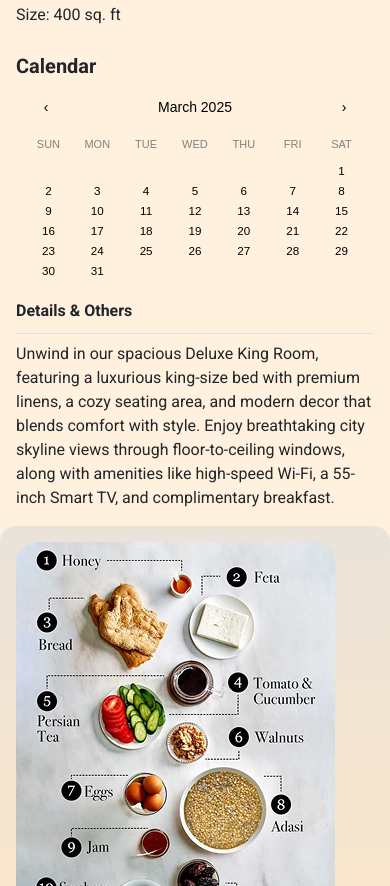
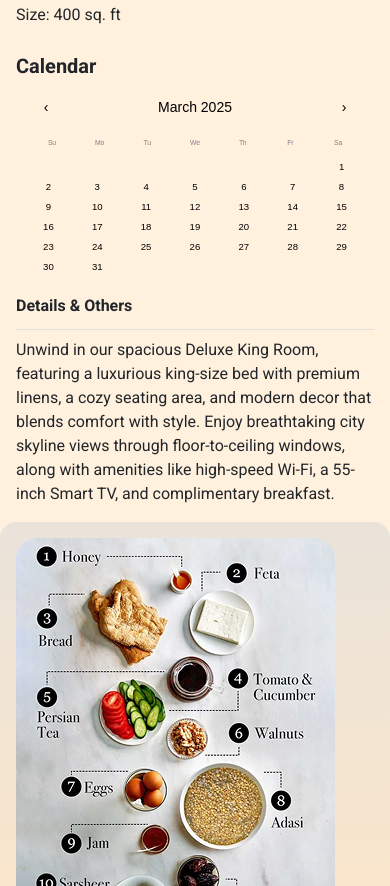
Before and after one commit to ilechang/Dariushhotel1, a React (Vite) app: page /room-details in a window 390 px wide. Shown: the part 1460-2346 px from the top of the page. Built offline with nearby package versions, Linux system fonts and the light colour scheme; a web font is replaced by a local one.

Commit message:
test calender

```diff
--- a/src/App.css
+++ b/src/App.css
@@ -82,14 +82,14 @@ h1 {
   z-index: 1000;
 }
 
-.bigtitle{
+.bigtitle {
   font-size: 7.5rem;
   letter-spacing: 10px;
   z-index: 1000;
 }
 
-.elememt{
-  height:550px
+.elememt {
+  height: 550px
 }
 
 
@@ -98,10 +98,11 @@ h1 {
   h1 {
     font-size: 6rem;
     letter-spacing: 5px;
-    color:blue
+    color: blue
   }
-  .elememt{
-    height:300px
+
+  .elememt {
+    height: 300px
   }
 
 }
@@ -111,10 +112,11 @@ h1 {
   h1 {
     font-size: 4rem;
     letter-spacing: 5px;
-    color:green
+    color: green
   }
-  .elememt{
-    height:300px
+
+  .elememt {
+    height: 300px
   }
 
 }
@@ -124,39 +126,50 @@ h1 {
   h1 {
     font-size: 5rem;
     letter-spacing: 0px;
-    color:red
+    color: red
   }
-  .elememt{
-    height:250px
+
+  .elememt {
+    height: 250px
   }
 
 }
 
 .carousel-indicators {
-  bottom: -50px !important; /* Moves indicators further down */
+  bottom: -50px !important;
+  /* Moves indicators further down */
 }
 
 .carousel-indicators [data-bs-target] {
-  background-color: gray; /* Optional: Change indicator color */
+  background-color: gray;
+  /* Optional: Change indicator color */
   width: 50px;
   height: 3px;
 
 }
-body, html {
-  overflow-x: hidden; /* Prevents horizontal scroll */
-  max-width: 100vw; /* Ensures content doesn't exceed viewport */
-  margin:0;
+
+body,
+html {
+  overflow-x: hidden;
+  /* Prevents horizontal scroll */
+  max-width: 100vw;
+  /* Ensures content doesn't exceed viewport */
+  margin: 0;
   padding: 0;
 }
 
 .container-fluid {
-  max-width: 100vw; /* Prevents extra width issues */
+  max-width: 100vw;
+  /* Prevents extra width issues */
 }
+
 .room-intro {
   background-image: url("/Vector 97.png");
-  background-size: 100% 100%; /* Forces it to cover fully */
+  background-size: 100% 100%;
+  /* Forces it to cover fully */
   background-repeat: no-repeat;
-  background-position: left top; /* Ensures alignment */
+  background-position: left top;
+  /* Ensures alignment */
   width: 100vw;
   min-height: 120vh;
   position: relative;
@@ -172,17 +185,22 @@ body, html {
   font-style: normal;
   font-variation-settings:
     "wdth" 100;
-    line-height: 2.8;
+  line-height: 2.8;
 }
+
 /* Remove default styles from all links */
 a {
-  text-decoration: none !important; /* Removes underline */
-  color: inherit !important; /* Inherits text color */
+  text-decoration: none !important;
+  /* Removes underline */
+  color: inherit !important;
+  /* Inherits text color */
 }
 
 a:hover {
-  text-decoration: none !important; /* No underline on hover */
-  color: inherit !important; /* No color change on hover */
+  text-decoration: none !important;
+  /* No underline on hover */
+  color: inherit !important;
+  /* No color change on hover */
 }
 
 .roboto400 {
@@ -192,114 +210,111 @@ a:hover {
   font-style: normal;
   font-variation-settings:
     "wdth" 100;
-    line-height: 2.8;
+  line-height: 2.8;
 }
 
-
+/* ========== 全局設定 ========== */
 .custom-calendar {
   background-color: #fff1de !important;
   border: none !important;
+  width: 100% !important;
+  text-align: center;
+  font-size: 14px;
+  white-space: nowrap;
 }
 
 .custom-calendar abbr {
   text-decoration: none;
 }
 
-
-
-/* 確保整個日曆不會自動換行 */
-.custom-calendar {
+/* ========== 月份標題（April 2025） ========== */
+.custom-calendar .react-calendar__navigation {
   background-color: #fff1de !important;
-  border: none !important;
-  font-size: 14px;
-  width: 100%;
-  text-align: center;
-  white-space: nowrap;
+  margin-bottom: 2px !important;
+  padding: 2px 0 !important;
 }
 
-/* 修正月份名稱換行問題 */
 .react-calendar__navigation button {
   background-color: #fff1de !important;
   color: black !important;
   font-size: 14px;
-  white-space: nowrap; /* 避免換行 */
-}
-
-/* 確保星期名稱不換行 */
-.react-calendar__month-view__weekdays {
   white-space: nowrap;
 }
 
-/* 縮小日曆數字，確保不佔用過多空間 */
-.react-calendar__tile {
+/* ========== 星期列（S M T W T F S） ========== */
+.custom-calendar .react-calendar__month-view__weekdays {
+  display: flex;
+  justify-content: space-between;
+  padding: 0 4px 2px !important;
+  white-space: nowrap;
+  font-size: 14px;
+}
+
+.custom-calendar .react-calendar__month-view__weekdays__weekday {
+  font-size: 11px !important;
+  white-space: nowrap !important;
+  text-transform: capitalize;
+  color: grey;
+  font-weight: 200;
+  text-align: center;
+  flex: 1;
+}
+
+/* ========== 日期格（每一天） ========== */
+.custom-calendar .react-calendar__month-view__days button {
+  padding: 4px 0 !important;
+  height: 20px !important;
+  line-height: 1 !important;
+}
+
+.custom-calendar .react-calendar__tile {
   font-size: 12px;
   text-align: center;
   background-color: #fff1de !important;
   color: rgb(0, 0, 0) !important;
   white-space: nowrap;
+  padding: 2px !important;
+  min-height: 10px !important;
 }
 
+/* ========== 範圍選取樣式 ========== */
 .selected-start {
-  background-color: #88c0d0 !important; /* 起始日期：珊瑚橘色 */
+  background-color: #88c0d0 !important;
   color: white !important;
-
 }
 
 .selected-range {
-  background-color: #88c0d0 !important; /* 選取範圍：淡藍色 */
+  background-color: #88c0d0 !important;
   color: white !important;
-
 }
 
-/* 調整 calendar 內部行距 */
-.custom-calendar {
-  width: 100% !important;
-}
+/* ========== 響應式處理：中螢幕以下 ========== */
+@media (max-width: 991.98px) {
+  .custom-calendar .react-calendar__month-view__weekdays__weekday {
+    font-size: 0.43rem !important;
+    letter-spacing: -0.25px;
+    /* color: green !important; */
+    /* ✅ 測試色，可刪 */
+  }
 
-.custom-calendar .react-calendar__month-view__weekdays {
-  font-size: 14px; /* 縮小字體 */
-  padding-bottom: 2px; /* 減少行之間的距離 */
-}
-
-.custom-calendar .react-calendar__month-view__days button {
-  padding: 4px 0 !important; /* 減少按鈕的高度 */
-  height: 20px !important; /* 控制日期格子的高度 */
-  line-height: 1 !important; /* 讓文字更緊湊 */
-}
-
-.custom-calendar .react-calendar__tile {
-  padding: 2px !important; /* 減少 padding */
-  min-height: 10px !important; /* 減少日期格子高度 */
-}
-
-/* 讓星期名稱完整顯示 */
-.custom-calendar .react-calendar__month-view__weekdays__weekday {
-  font-size: 11px !important; /* 控制字體大小 */
-  white-space: nowrap !important; /* 禁止換行，確保完整顯示 */
-  text-transform: uppercase !important; /* 讓星期縮寫為大寫 */
-  color:grey;
-font-weight: 200;
-}
-
-/* 縮小月份標題 (March 2025) 的上下間距 */
-.custom-calendar .react-calendar__navigation {
-  margin-bottom: 2px !important; /* 減少底部空間 */
-  padding: 2px 0 !important; /* 減少內邊距 */
-
-}
-
-/* 確保日曆間距統一 */
-.custom-calendar .react-calendar__month-view__weekdays {
-  padding-bottom: 2px !important; /* 減少底部空間 */
+  .custom-calendar .react-calendar__tile {
+    font-size: 0.6rem !important;
+    padding: 6px 0 !important;
+    /* color: red !important; */
+    /* ✅ 測試色，可刪 */
+  }
 }
 
 
 
 
-html, body {
+
+html,
+body {
   margin: 0;
   padding: 0;
-  overflow-x: hidden; /* Prevents horizontal scroll issues */
+  overflow-x: hidden;
+  /* Prevents horizontal scroll issues */
 }
 
 .hover-opacity {
@@ -313,6 +328,7 @@ html, body {
 
 
 .active-section {
-  color: #07756C !important; /* Ensures Bootstrap doesn't override */
-opacity:0.9
+  color: #07756C !important;
+  /* Ensures Bootstrap doesn't override */
+  opacity: 0.9
 }
--- a/src/RoomDetails.jsx
+++ b/src/RoomDetails.jsx
@@ -327,21 +327,27 @@ const RoomDetails = () => {
                                             showNeighboringMonth={false}
                                             prev2Label={null}
                                             next2Label={null}
-                                            onClickDay={handleDateClick} // ✅ 點選時更新
+                                            onClickDay={handleDateClick}
+                                            formatShortWeekday={(locale, date) =>
+                                                date.toLocaleDateString("en-GB", { weekday: "short" }).slice(0, 2)
+                                            }
                                             tileClassName={({ date }) => {
-                                                if (selectedRange.length === 1 && date.getTime() === selectedRange[0].getTime()) {
-                                                    return "selected-start"; // ✅ 起始日期變色
+                                                if (
+                                                    selectedRange.length === 1 &&
+                                                    date.getTime() === selectedRange[0].getTime()
+                                                ) {
+                                                    return "selected-start";
                                                 }
                                                 if (selectedRange.length === 2) {
-                                                    const start = selectedRange[0];
-                                                    const end = selectedRange[1];
+                                                    const [start, end] = selectedRange;
                                                     if (start && end && date >= start && date <= end) {
-                                                        return "selected-range"; // ✅ 讓範圍內的日期變色
+                                                        return "selected-range";
                                                     }
                                                 }
                                                 return "";
                                             }}
                                         />
+
                                     </div>
                                 </Card>
                             </Col>
```
